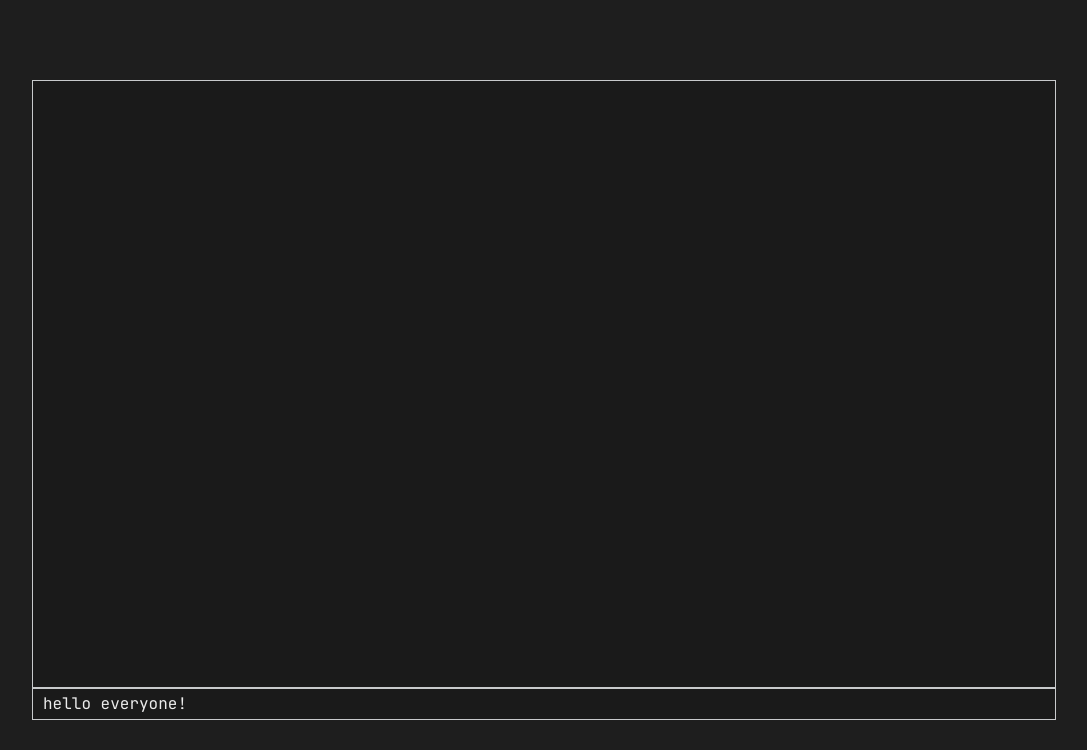
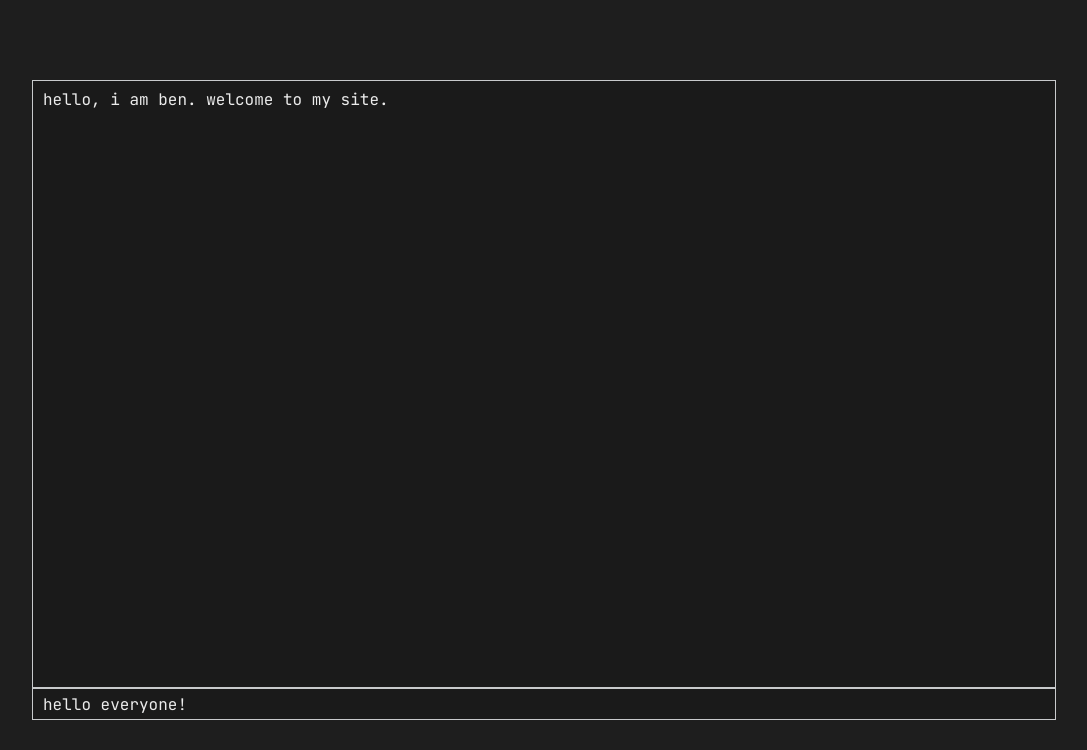
Before and after one commit to sudo-bendg/portfolio, a plain HTML site: page index.html in a window 1280 px wide. Shown: the whole page, without its empty margins (96-1183 px from the left). Drawn offline with Linux system fonts and the light colour scheme.

Commit message:
feat: add javascript message printing

```diff
--- /dev/null
+++ b/data/messages.js
@@ -0,0 +1,3 @@
+const messages = {
+    "welcomeMessage": "hello, i am ben. welcome to my site."
+};
--- a/index.html
+++ b/index.html
@@ -11,12 +11,14 @@
     </head>
     <body>
         <div class="main">
-            <div class="display">
+            <div class="display" id="display">
 
             </div>
             <div class="input">
                 hello everyone!
             </div>
         </div>
+        <script src="data/messages.js"></script>
+        <script src="scripts/displayMessages.js"></script>
     </body>
 </html>
--- /dev/null
+++ b/scripts/displayMessages.js
@@ -0,0 +1,9 @@
+const display = document.getElementById('display')
+
+const addMessage = text => {
+  const p = document.createElement('p');
+  p.textContent = text;
+  display.appendChild(p);
+}
+
+addMessage(messages.welcomeMessage)
--- a/style.css
+++ b/style.css
@@ -20,24 +20,21 @@ html, body {
     flex-direction: column;
 }
 
-.input {
+.input, .display {
     background-color: #1a1a1a;
     border: solid 1px #c8cacc;
-    height: 2em;
     padding-left: 10px;
     padding-right: 10px;
     display: flex;
     flex-direction: column;
+}
+
+.input {
+    height: 2em;
     justify-content: space-around;
 }
 
 .display {
-    background-color: #1a1a1a;
-    border: solid 1px #c8cacc;
     height: 100%;
-    padding-left: 10px;
-    padding-right: 10px;
-    display: flex;
-    flex-direction: column;
-    justify-content: space-around;
+    padding-top: 0.5em;
 }
```
Also changed, not shown: messages.json (deleted).
